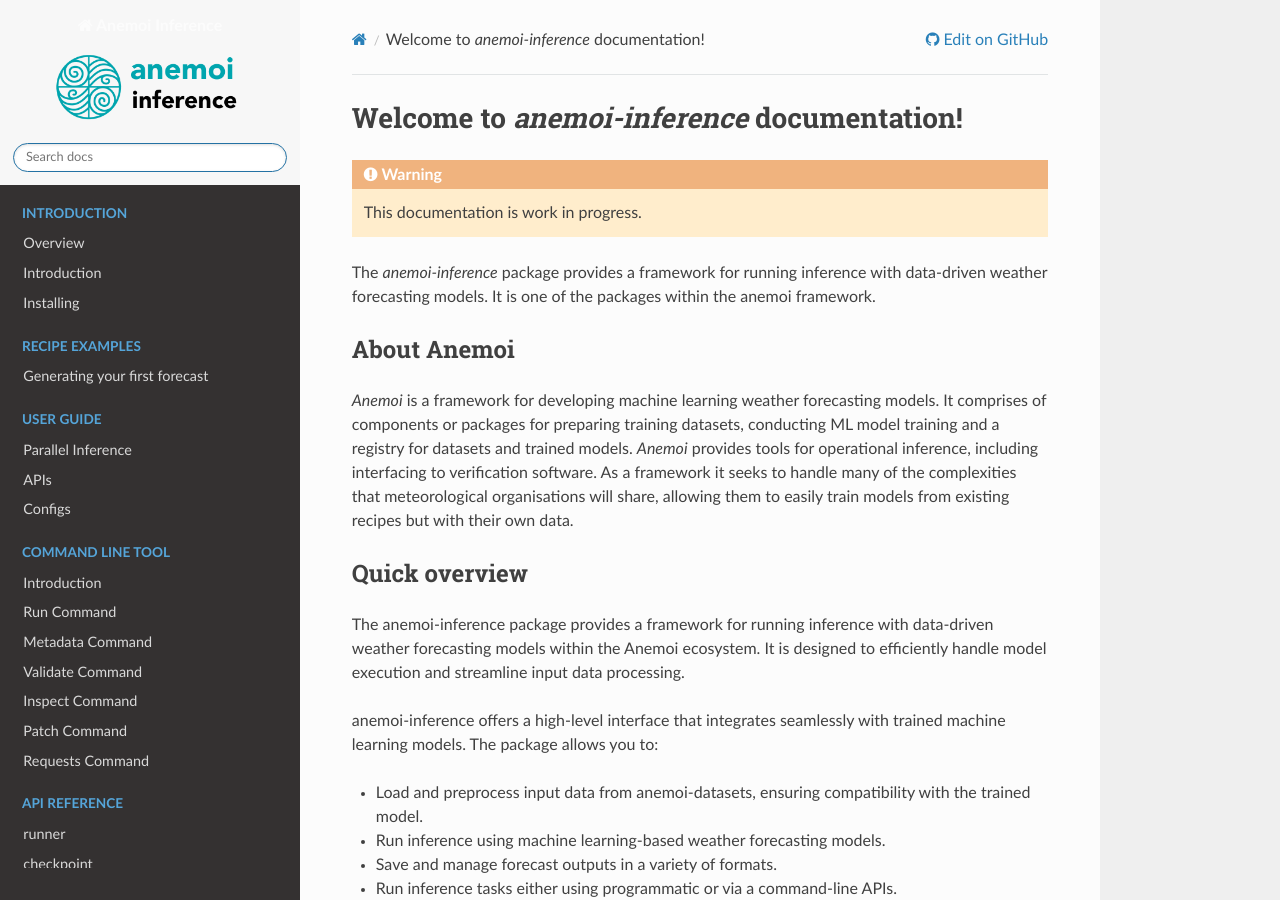
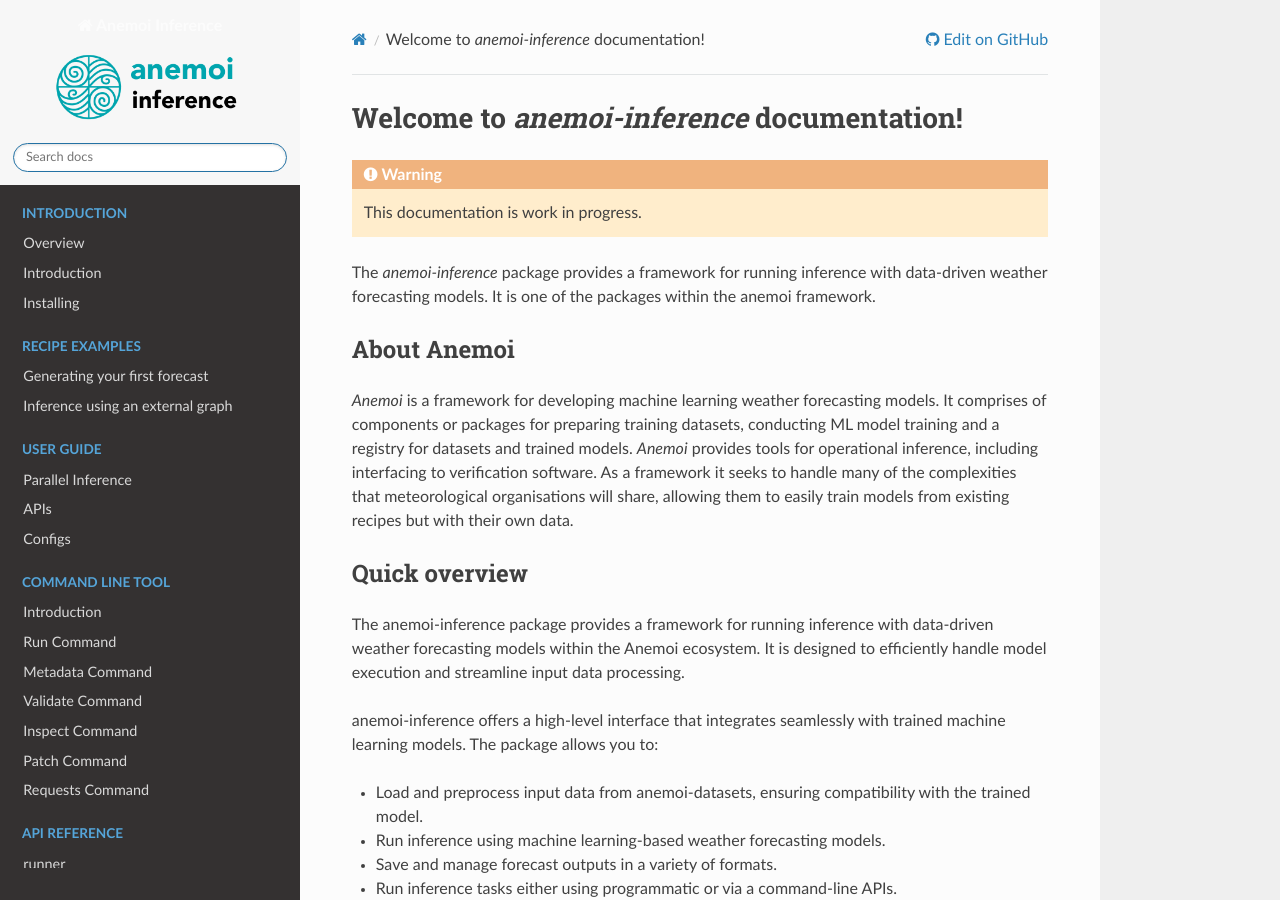
Before and after one commit to ecmwf/anemoi-inference, a Sphinx documentation site: the page built from docs/index.rst, in a window 1280 px wide and 900 px high. Built offline with Sphinx 7.4.7 and the Read the Docs theme 3.1.0, drawn with Linux system fonts in a browser that asks for light colours; the version number could not be read and is left out.

Commit message:
add index entry docs

```diff
--- a/docs/index.rst
+++ b/docs/index.rst
@@ -121,6 +121,7 @@ You may also have to install pandoc on MacOS:
    :caption: Recipe Examples
 
    usage/getting-started
+   usage/external-graph
 
 .. toctree::
    :maxdepth: 1
```
